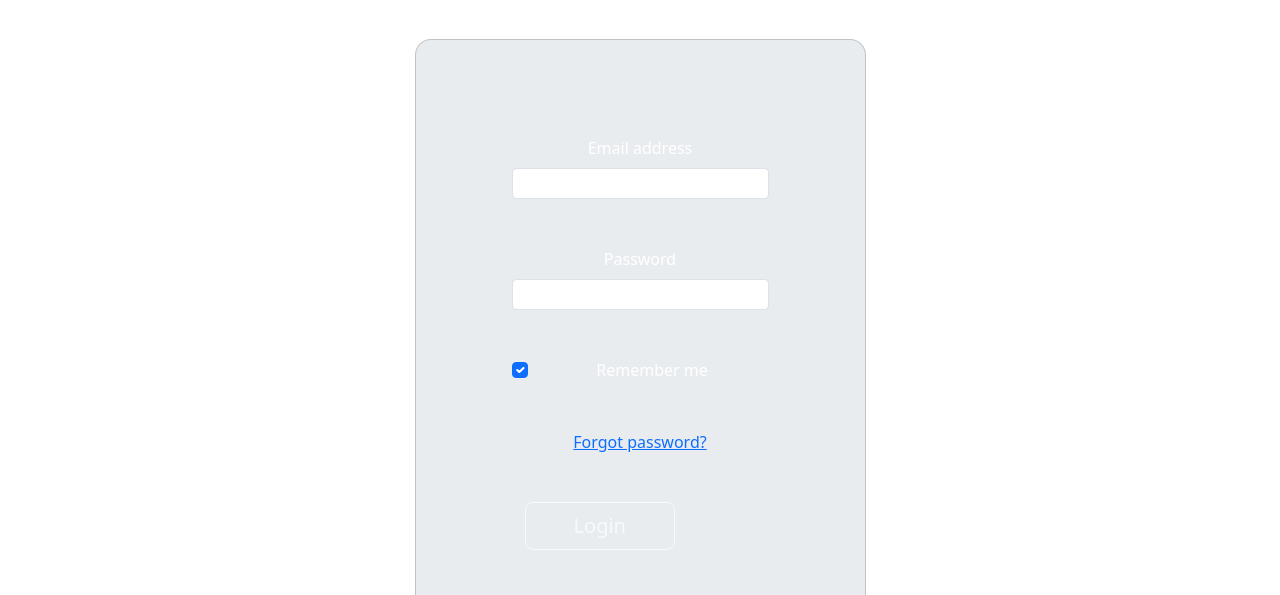
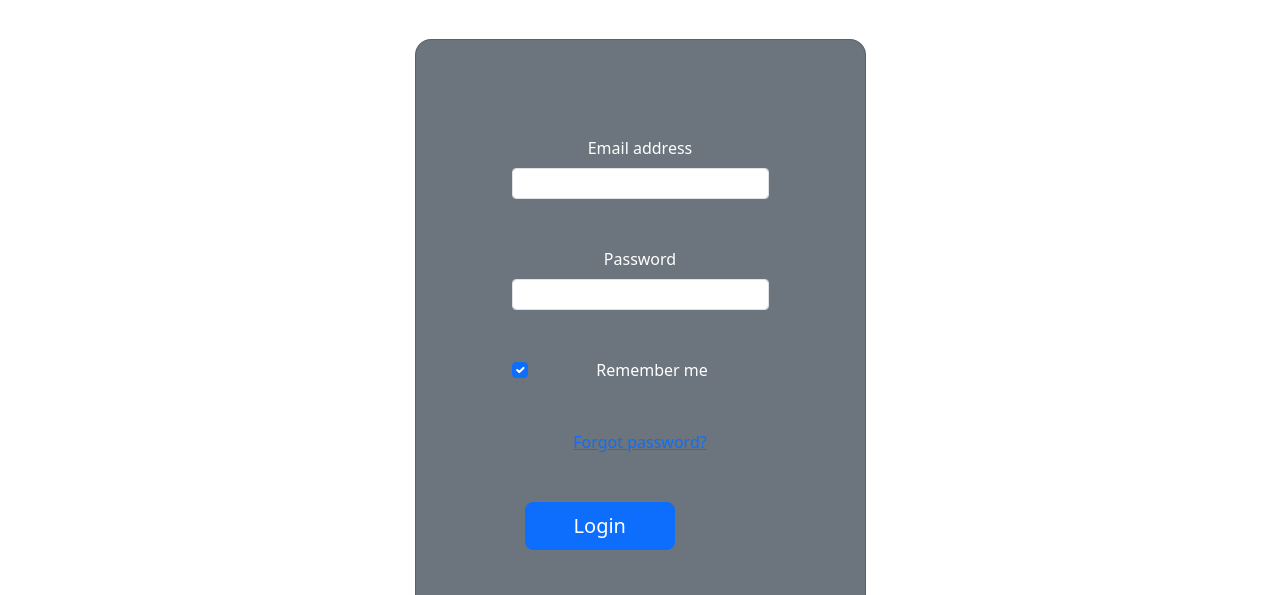
Before and after one commit to marcabounader/SEF-Login-Register, a plain HTML site: page login.html in a window 1280 px wide. Shown: the part 335-930 px from the top of the page. Drawn offline with nearby package versions, Linux system fonts and the light colour scheme.

Commit message:
changed login bg

```diff
--- a/login.html
+++ b/login.html
@@ -24,7 +24,7 @@
             <div class="container py-5 h-100">
               <div class="row d-flex justify-content-center align-items-center h-100">
                 <div class="col-12 col-md-8 col-lg-6 col-xl-5">
-                  <div class="card bg-body-secondary text-white" style="border-radius: 1rem;">
+                  <div class="card bg-secondary text-white" style="border-radius: 1rem;">
                     <div class="card-body p-5 text-center">
                       <div class="mb-md-5 mt-md-4 pb-5">
 
@@ -48,7 +48,7 @@
                             <a href="#!">Forgot password?</a>
                         </div>
                         <div class="col m-5 w-50">
-                        <button class="btn btn-outline-light btn-lg px-5" type="submit">Login</button>
+                        <button class="btn btn-primary btn-lg px-5" type="submit">Login</button>
                         </div>
                         <div class="text-center row-5">
                         <p>Not a member? <a href="./register.html">Register</a></p>
```
